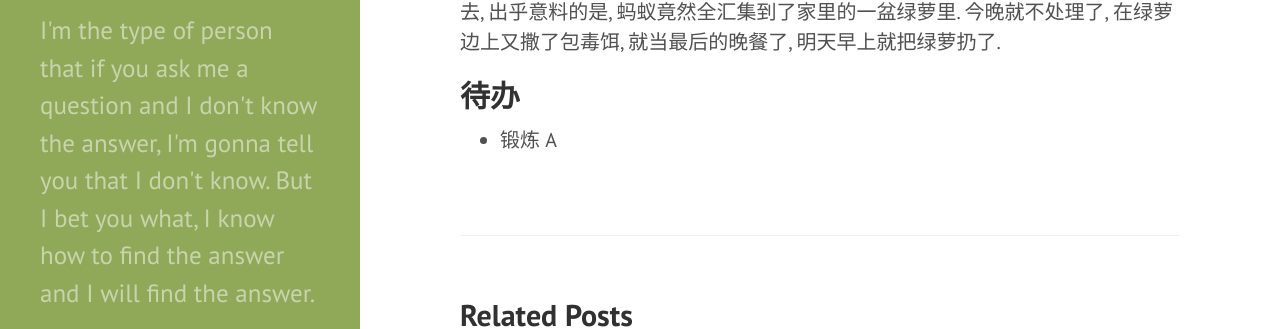
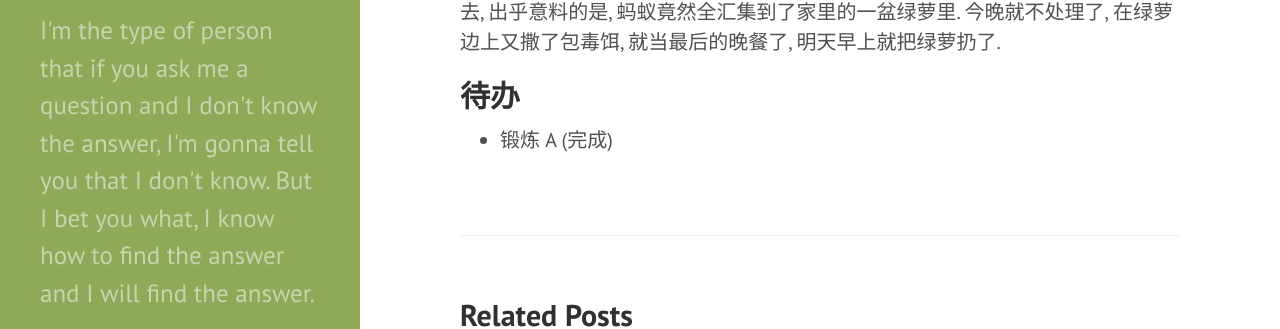
Before and after one commit to yoncise/yoncise.github.io, a Jekyll site: the page built from _posts/2019-07-22-Diary.md, in a window 1280 px wide and 1241 px high. Shown: the part 644-973 px from the top of the window. Built offline with Jekyll 4.4.1, drawn with Linux system fonts in a browser that asks for light colours.

Commit message:
Update 2019-07-22-Diary.md
update todo

```diff
--- a/_posts/2019-07-22-Diary.md
+++ b/_posts/2019-07-22-Diary.md
@@ -25,4 +25,4 @@ title: 2019-07-22 Diary
 
 ## 待办
 
-- 锻炼 A
+- 锻炼 A (完成)
```
